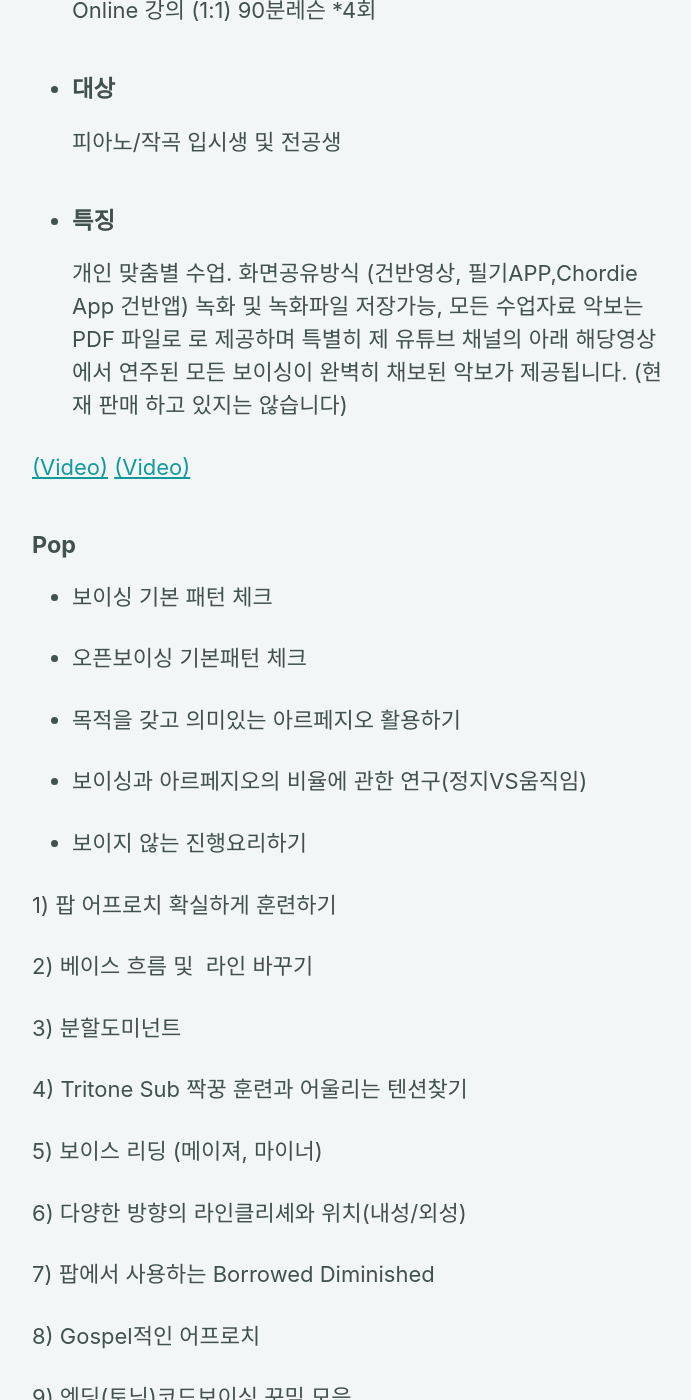
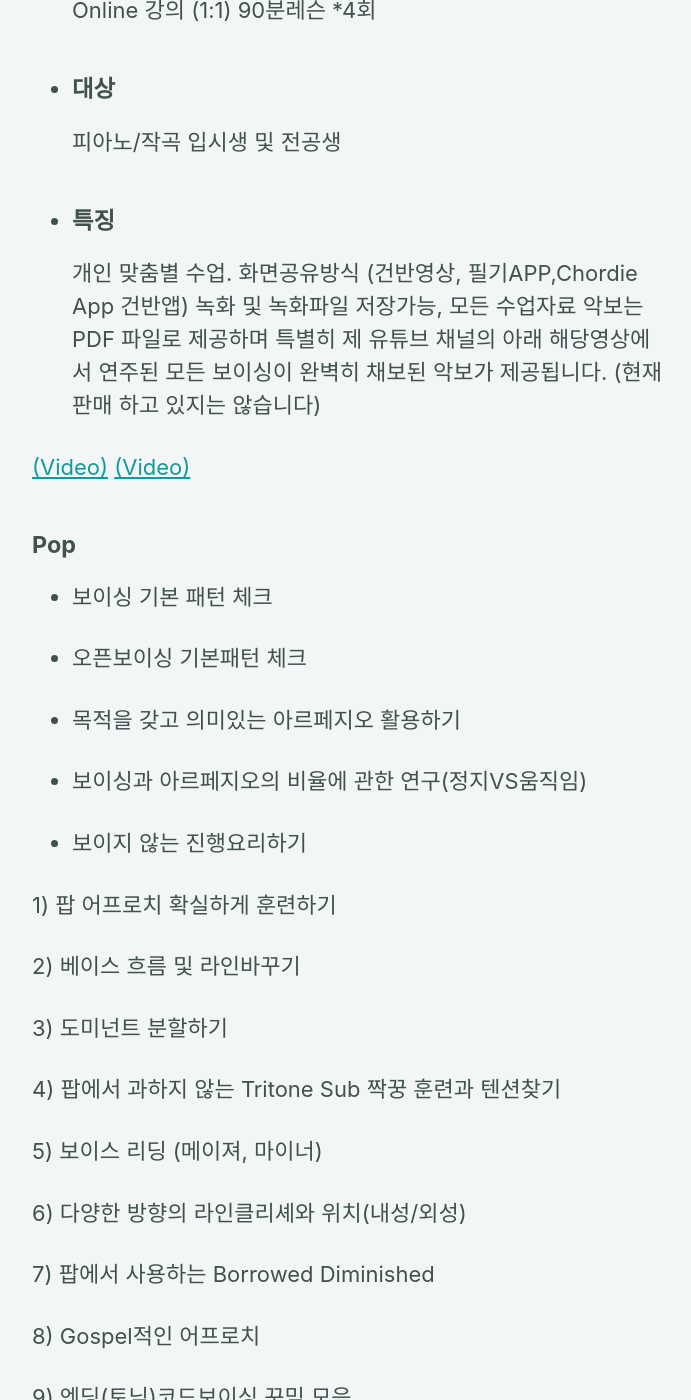
Before and after one commit to jjmusic-online/jjmusic-online.github.io, a Jekyll site: the page built from _posts/2021-07-05-my-first-post.md, in a window 1280 px wide and 1400 px high, scrolled down 760 px. Shown: the whole window, without its empty margins (290-981 px from the left). Built offline with Jekyll 4.4.1, drawn with Linux system fonts in a browser that asks for light colours; cached includes are drawn as plain includes; nearby versions of some CDN libraries; some of the changed text lies outside the part shown.

Commit message:
Update 2021-07-05-my-first-post.md

```diff
--- a/_posts/2021-07-05-my-first-post.md
+++ b/_posts/2021-07-05-my-first-post.md
@@ -22,7 +22,7 @@
 
 - #### 특징
 
-  개인 맞춤별 수업. 화면공유방식 (건반영상, 필기APP,Chordie App 건반앱) 녹화 및 녹화파일 저장가능, 모든 수업자료 악보는 PDF 파일로 로 제공하며 특별히 제 유튜브 채널의 아래 해당영상에서 연주된 모든 보이싱이 완벽히 채보된 악보가 제공됩니다. (현재 판매 하고 있지는 않습니다)
+  개인 맞춤별 수업. 화면공유방식 (건반영상, 필기APP,Chordie App 건반앱) 녹화 및 녹화파일 저장가능, 모든 수업자료 악보는 PDF 파일로 제공하며 특별히 제 유튜브 채널의 아래 해당영상에서 연주된 모든 보이싱이 완벽히 채보된 악보가 제공됩니다. (현재 판매 하고 있지는 않습니다)
 
 <a href="https://youtu.be/FzFflKhrjog" target="_blank"> (Video)</a>
 <a href="https://youtu.be/litBhYFjr2U" target="_blank"> (Video)</a>
@@ -40,11 +40,11 @@
 
 1) 팝 어프로치 확실하게 훈련하기
 
-2) 베이스 흐름 및  라인 바꾸기
+2) 베이스 흐름 및 라인바꾸기
 
-3) 분할도미넌트
+3) 도미넌트 분할하기
 
-4) Tritone Sub 짝꿍 훈련과 어울리는 텐션찾기
+4) 팝에서 과하지 않는 Tritone Sub 짝꿍 훈련과 텐션찾기
 
 5) 보이스 리딩 (메이져, 마이너)
 
```
Also changed, not shown: other parts of _posts/2021-07-05-my-first-post.md (+2 -3 lines).
